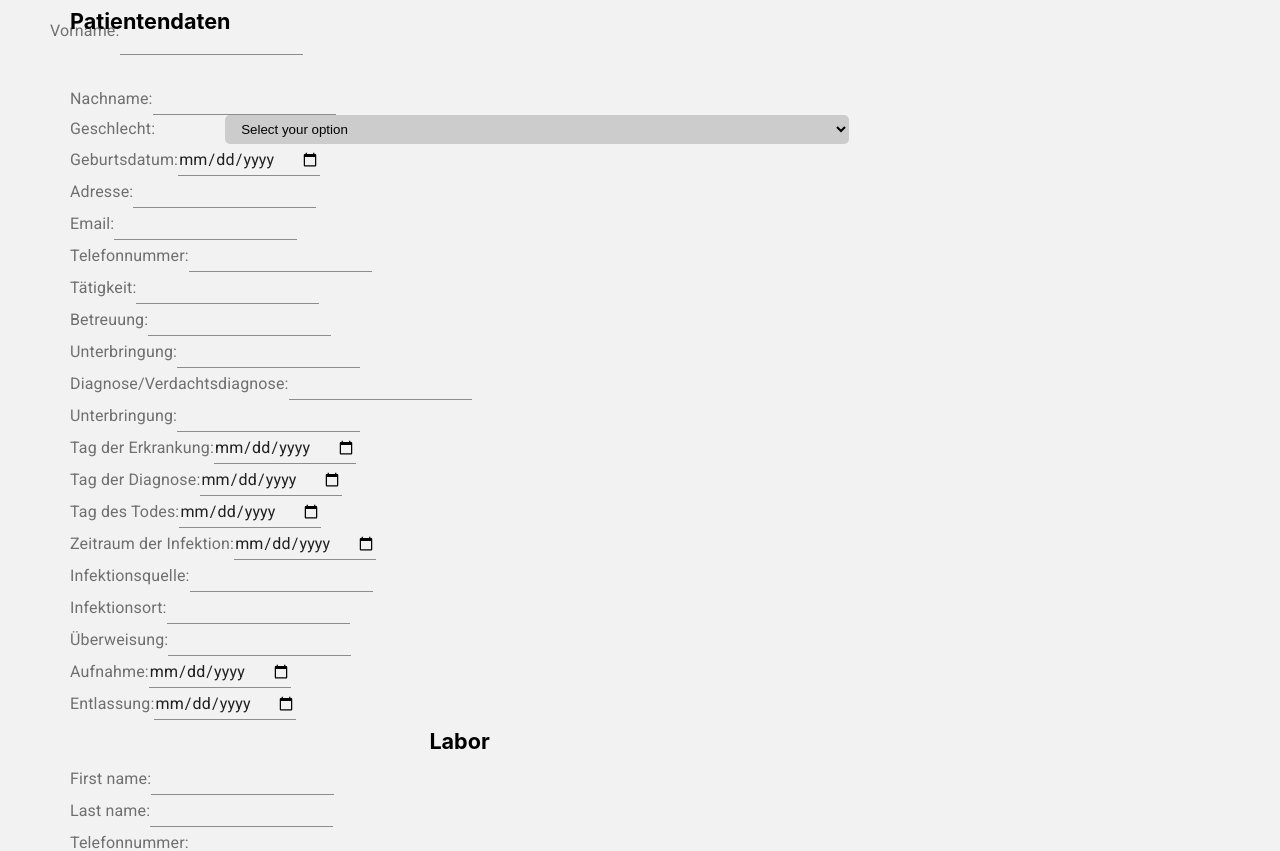
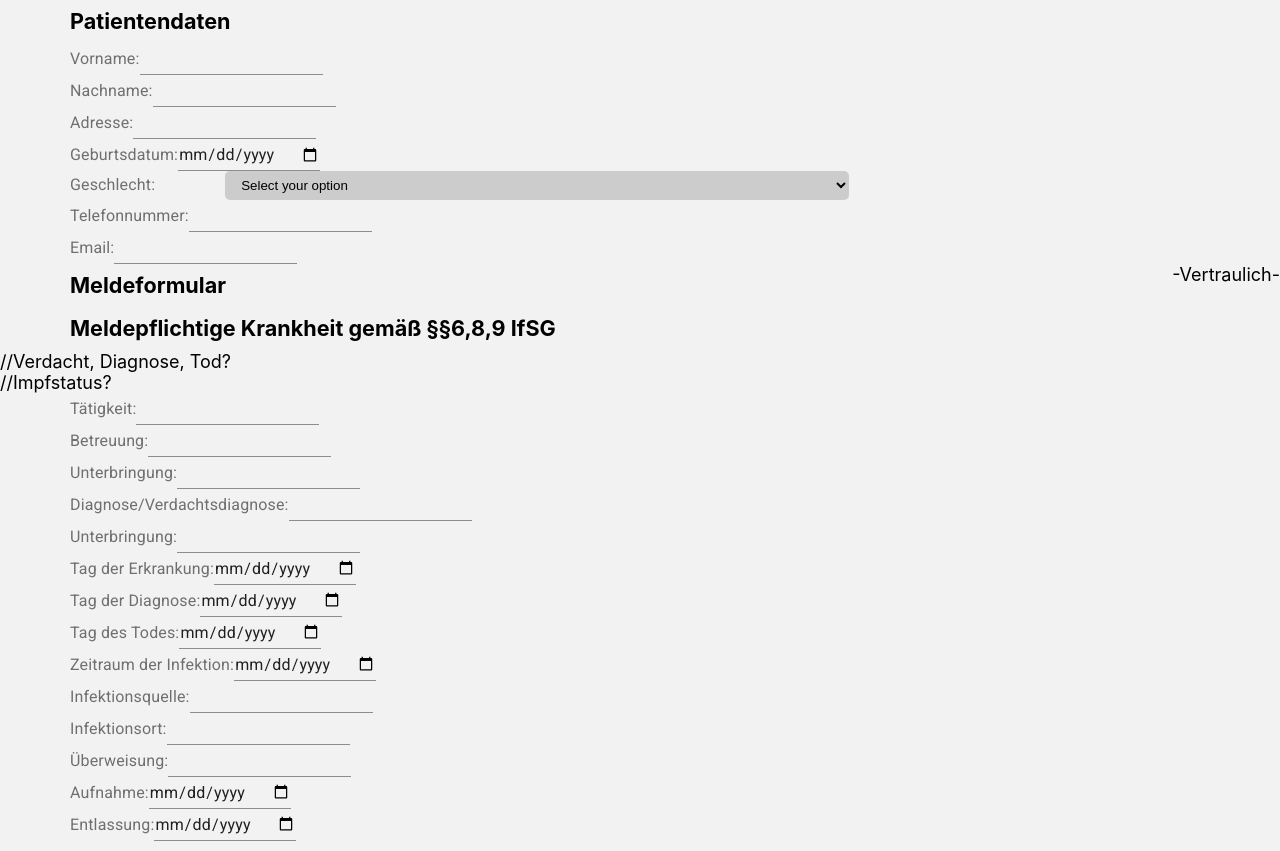
Before and after one commit to suniastar/online-fallregister, a React (Create React App) app in the folder fallregister_frontend/: page / in a window 1280 px wide. Shown: the top 851 px of the page. Built offline with nearby package versions, Linux system fonts and the light colour scheme; the HTML template or start-up script is replaced by a standard one.

Commit message:
failed grid

```diff
--- a/fallregister_frontend/src/PatientDataForm.js
+++ b/fallregister_frontend/src/PatientDataForm.js
@@ -12,22 +12,42 @@ class PatientDataForm extends React.Component {
           container
           direction='column'
           justify="center"
-          //alignItems='flex-start'
+          alignItems='flex-start'
 
           >
+
+        <Grid container
+              direction= 'row'
+              justify= 'flex-start'
+        >
+
+            <Grid container
+                  direction= 'column'
+            >
                 <Grid>
-            <h>Patientendaten</h>
+                    <h>Patientendaten </h>
                 </Grid>
-        <div style={{padding: 20}}>
-        <Grid container spacing={10}>
+
+                <Grid>
                     <FormLabel for="fname">Vorname:</FormLabel>
                     <Input type="text" id="fname" name="fname"></Input>
                 </Grid>
-        </div>
+
                 <Grid>
                     <FormLabel for="lname">Nachname:</FormLabel>
                     <Input type="text" id="lname" name="lname"></Input>
                 </Grid>
+
+                <Grid>
+                <FormLabel for="address">Adresse:</FormLabel>
+                <Input type="text" id="address" name="address"></Input>
+                </Grid>
+
+                <Grid>
+                    <FormLabel for="birthday">Geburtsdatum:</FormLabel>
+                    <Input type="date" id="birthday" name="birthday"></Input>
+                </Grid>
+
                 <Grid>
                     <FormLabel for="gender">Geschlecht:</FormLabel>
 
@@ -38,22 +58,63 @@ class PatientDataForm extends React.Component {
                         <option value="other">Sonstiges</option>
                     </select>
                 </Grid>
+
                 <Grid>
-        <FormLabel for="birthday">Geburtsdatum:</FormLabel>
-        <Input type="date" id="birthday" name="birthday"></Input>
+                    <FormLabel for="telephonenumber">Telefonnummer:</FormLabel>
+                    <Input type="tel" id="telephonenumber" name="telephonenumber"></Input>
                 </Grid>
-        <Grid>
-        <FormLabel for="address">Adresse:</FormLabel>
-        <Input type="text" id="address" name="address"></Input>
-        </Grid>
+
                 <Grid>
                     <FormLabel for="email">Email:</FormLabel>
                     <Input type="email" id="email" name="email"></Input>
                 </Grid>
+            </Grid>
+            <Grid container
+                  direction= 'column'
+            >
                 <Grid>
-        <FormLabel for="telephonenumber">Telefonnummer:</FormLabel>
-        <Input type="tel" id="telephonenumber" name="telephonenumber"></Input>
+                    <Grid container
+                          direction= 'row'
+                          justify= 'space-between'
+                    >
+                        <Grid>
+                            <h>Meldeformular</h>
                         </Grid>
+                        <Grid>
+                            -Vertraulich-
+                        </Grid>
+                    </Grid>
+                    <h>Meldepflichtige Krankheit gemäß §§6,8,9 IfSG</h>
+                </Grid>
+                <Grid container
+                      direction= 'row'
+                >
+                    <Grid container
+                          direction= 'column'
+                    >
+                        //Verdacht, Diagnose, Tod?
+                    </Grid>
+                    <Grid container
+                          direction= 'column'
+                    >
+                        //Impfstatus?
+
+                    </Grid>
+                </Grid>
+            </Grid>
+
+        </Grid>
+
+
+
+
+
+
+
+
+
+
+
         <Grid>
         <FormLabel for="activity">Tätigkeit:</FormLabel>
         <Input type="text" id="activity" name="activity"></Input>
```
Lines whose indentation alone changed are shown as unchanged.
